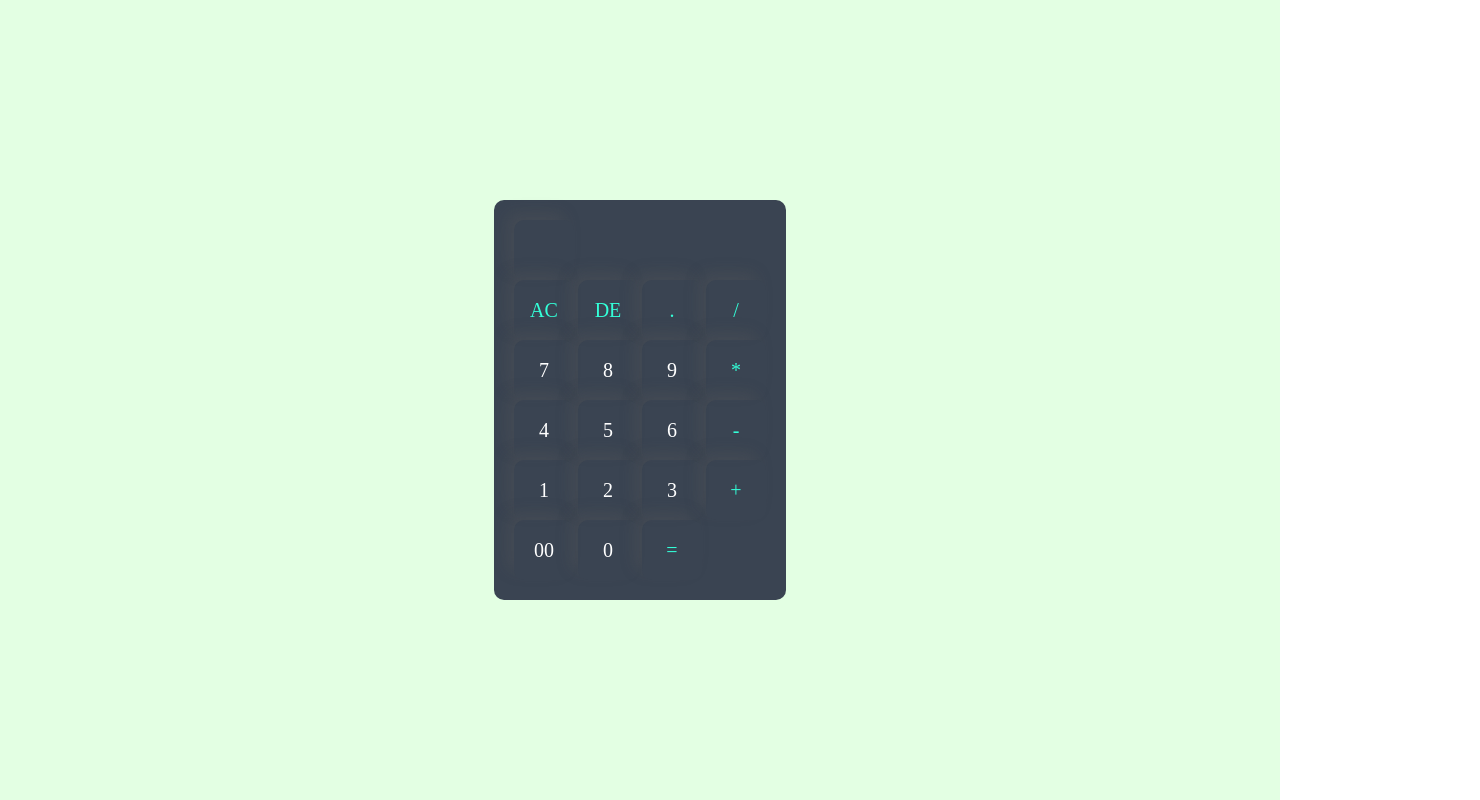
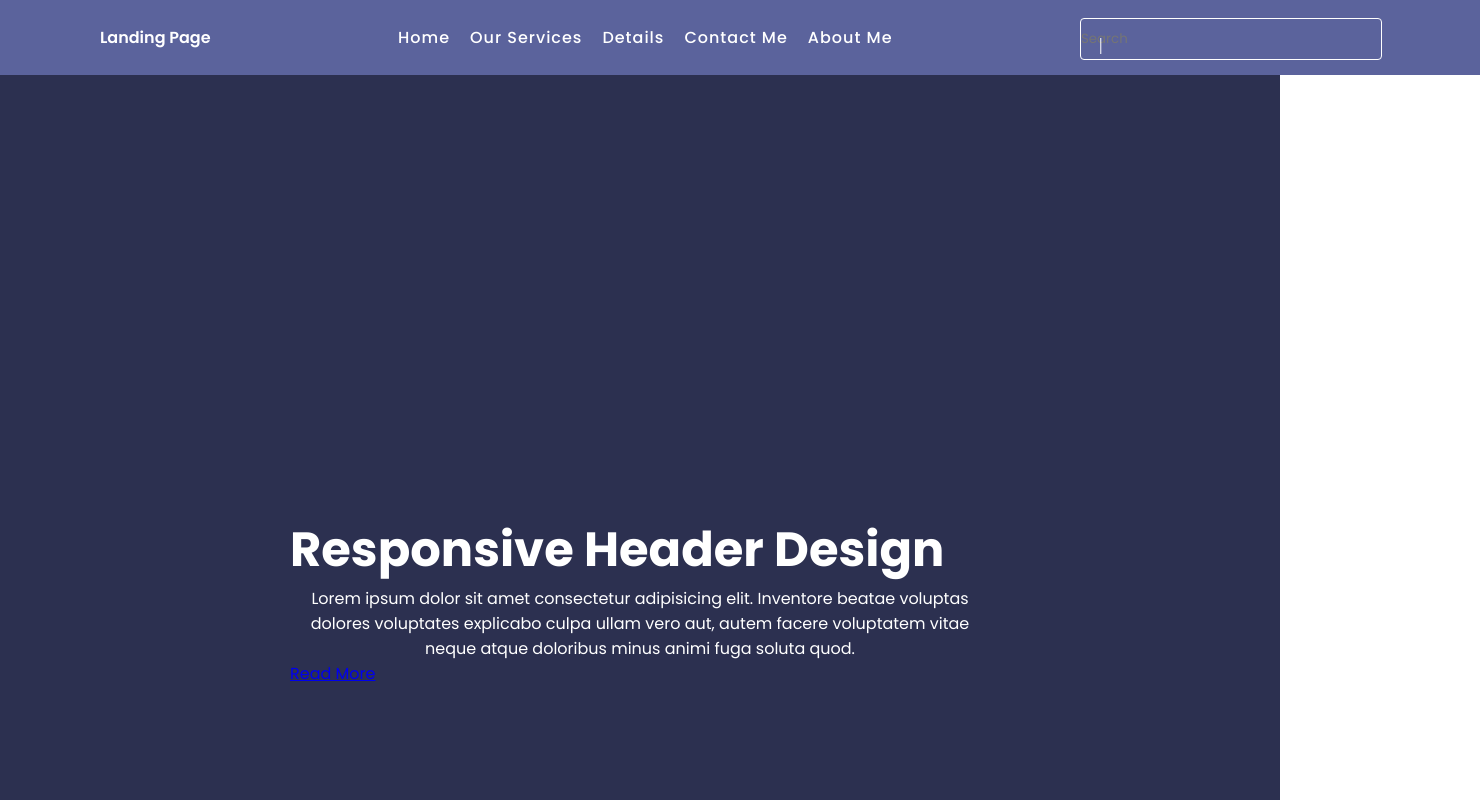
Before and after one commit to prashastisinha172/oasis-Infobyte, a plain HTML site: page index.html in a window 1280 px wide. Shown: the top 800 px of the page, 1480 px wide, since content can reach past the window. Drawn offline with Linux system fonts and the light colour scheme.

Commit message:
Add files via upload

```diff
--- a/index.html
+++ b/index.html
@@ -4,104 +4,277 @@
     <meta charset="UTF-8">
     <meta name="viewport" content="width=device-width, initial-scale=1.0">
     <title>Document</title>
+    <link rel="stylesheet" href="https://cdn.jsdelivr.net/npm/@fortawesome/fontawesome-free@6.4.2/css/fontawesome.min.css" integrity="sha384-BY+fdrpOd3gfeRvTSMT+VUZmA728cfF9Z2G42xpaRkUGu2i3DyzpTURDo5A6CaLK" crossorigin="anonymous">
 </head>
 <style>
-    *{
-        margin:0;
-        padding:0;
-        font-family:'poppins','sans-serif';
-        box-sizing:border-box;
+    @import url('https://fonts.googleapis.com/css?family=Poppins:200,300,400,500,600,700,800,900&display=swap');
+    *
+    {
+        margin: 0;
+        padding: 0;
+        font-family: 'Poppins',sans-serif;
     }
+    header{
+        position: absolute;
+        top:0;
+        left: 0;
+        width: 100%;
+        display: flex;
+        justify-content: space-between;
+        align-items: center;
+        padding: 15px 100px;
+        z-index: 10;
+        background: #5b639c;
+    }
+    header .logo{
+        position: relative
+        font-size : 1.5em;
+        color : #fff;
+        text-decoration: none;
+        font-weight: 600;
+    }
+    header .navigation{
+        display: flex;
+        justify-content: center;
+        flex-wrap: wrap;
+        margin: 10px 0;
+    }
+    header .navigation li{
+        list-style: none;
+        margin: 0 10px;
+    }
+    header .navigation li a{
+        color:#fff;
+        text-decoration: none;
+        font-weight: 500;
+        letter-spacing: 1px;
+    }
+    header .navigation li a:hover{
+        color:#ffeb3b;
+    }
+    header .search{
+         position: relative;
+         width: 300px;
+         height: 40px;
 
-        .container{
-            width: 100;
-            height: 100vh;
-            background: #e3ffe3;
+    }
+    header .search input{
+        position: absolute;
+        top: 0;
+        left: 0;
+        width: 100%;
+        height: 100%;
+        color: #fff;
+        background: transparent;
+        outline: none;
+        border: 1px solid #fff;
+        border-radius: 4px;
+    }
+    header .search .fa-search{
+        position: absolute;
+        top: 50%;
+        transform: translate(-50%);
+        left: 10px;
+        color: #fff;
+        border-right: 1px solid #fff;
+        padding-right:10px ;
+    }
+    .banner{
+        background: #2c3050;
+        padding: 200px 100px 100px;
+        min-height: 100vh;
+        display: flex;
+        justify-content: center;
+        align-items: center;
+    }
+    .banner .content{
+        max-width: 700px;
+    }
+    .banner .content h2{
+        font-size: 3em;
+        color: #fff;
+    }
+    .banner .content p{
+        font-size: 1em;
+        color: #fff;
+    }
+    .banner.content a{
+        display: inline-block;
+        background: #fff;
+        color: #434978;
+        padding: 8px 20px;
+        text-decoration: none;
+        font-weight: 600;
+        margin-top: 20px;
+
+    }
+    .banner .image{
+        filter: invert(1);
+        max-width: 400px;
+        margin-left: 50px;
+    }
+    @media(max-width:991px){
+        header{
+            padding: 10px 20px;
+            flex-direction:column ;
+        }
+        .banner{
+            padding:150px 20px 50px;
+            flex-direction: column-reverse;
+        }
+        .banner .image{
+            filter:invert(1);
+            max-width: 400px;
+            margin-left: 0;
+        }
+    }
+    .work{
+            display: grid;
+            grid-template-columns: repeat(auto-fit,minmax(320px,1fr));
+            gap: 40px;
+
+         }
+         .card:hover{
+            transform: scale(1.04);
+         }
+         .card{
+            max-width: 420px;
+            height: 400px;
+            border-radius: 10px;
+            box-shadow: 5px 5px 5px rgba(1,1,1,0.2);
+            transition: 0.22s;
+            text-align: center;
+            line-height: 3.5em;
+            gap: 20px;
+         }
+         .grid_item{
             display: flex;
+            justify-content: center;
             align-items: center;
-            justify-content: center;
+         }
+         .text-container{
+            display: flex;
+            grid-template-columns: repeat(auto-fit,minmax(320px,1fr));
+
+         }
+         .contact{
+            background-color: rgb(82, 114, 159);
+         }
+         .contact,p{
+            margin: bottom;
+            text-align: center;
+         }
+         .contact.h2{
+            color: black;
+         }
+         .about,h2{
+            color: black;
+         }
+         .about,p{
+            margin: bottom;
+            text-align: center;
+         }
+
+         .about{
+            background-color: rgb(100, 100, 169);
+         }
+        .h1{
+            border-left: burlywood;
+            background-color: lightslategray;
         }
-        .calculator{
-            background: #3a4452;
-            padding: 20px;
-            border-radius: 10px;
+        .work{
+            background-color: ;
         }
 
-        .calculator form input{
-            border:0;
-            outline: 0;
-            width:60px;
-            height:60px;
-            border-radius: 10px;
-            box-shadow: -8px -8px 15px rgba(255, 255, 255, 0.1),-8px -8px 15px rgba(0, 0, 0, 0.2);
-            background: transparent;
-            font-size: 20px;
-            color: #fff;
-            cursor: pointer;
-        }
-        .form.display{
-          display: flex;
-          justify-content: flex-end;
-          margin: 20px 0;
-        }
-        .form.display input{
-            text-align: right;
-            flex: 1;
-            font-size: 45px;
-            box-shadow: none;
-        }
-        .form input .equal{
-            width: 145px;
-        }
-        form input.operator{
-         color:#33ffd8;
-        }
 
 </style>
 <body>
-  <div class="container">
-   <div class="calculator">
-    <form>
-        <div class="display">
-            <input type="text" name="display">
+    <header>
+        <a href="#" class="logo">Landing Page</a>
+        <ul class="navigation">
+          <li><a href="#">Home</a></li>
+          <li><a href="#">Our Services</a></li>
+          <li><a href="#">Details</a></li>
+          <li><a href="#">Contact Me</a></li>
+          <li><a href="#">About Me</a></li>
+
+        </ul>
+        <div class="search">
+        <input type="text" placeholder="Search">
+        <i class="fa fa-search" aria-hidden="true"></i>
         </div>
-        <div>
-            <input type="button" value="AC" onclick="display.value='' " class="operator">
-            <input type="button" value="DE" onclick="display.value=display.value.toString().slice(0,-1) " class="operator">
-            <input type="button" value="." onclick="display.value+='.' " class="operator">
-            <input type="button" value="/" onclick="display.value+='/' " class="operator">
+    </header>
+
+
+      <div class="banner">
+        <div class="content">
+            <h2>Responsive Header Design</h2>
+            <p>Lorem ipsum dolor sit amet consectetur adipisicing elit. Inventore beatae voluptas dolores voluptates explicabo culpa ullam vero aut, autem facere
+                voluptatem vitae neque atque doloribus minus animi fuga soluta quod.</p>
+             <a href="#">Read More</a>
+        </div>
+        <img src="" class="">
+
+      </div>
+      <a href="#" >Our Services</a>
+      <section class="work">
+
+        <div class="grid_item">
+        <div class="card">
+            <div class="image_container">
+                <img src="images.jpg" alt="web developer"/>
+            </div>
+            <div class="card_content">
+                <h3>web development</h3>
+                <p>Have good idea about the content and expertice in it. </p>
+            </div>
+        </div>
+        </div>
+        <div class="grid_item">
+        <div class="card">
+            <div class="image_container">
+                <img src="download.jpg" alt="app developer"/>
+            </div>
+            <div class="card_content">
+                <h3>App development</h3>
+                <p>Have good idea about the content and expertice in it. </p>
+
+            </div>
+        </div>
+        </div>
+        <div class="grid_item">
+        <div class="card">
+            <div class="image_container">
+                <img src="download (1).jpg" alt="UI/UX design"/>
+            </div>
+            <div class="card_content">
+                <h3>UI/UX design</h3>
+                <p>Have good idea about the content and expertice in it. </p>
+
+            </div>
+        </div>
+        </div>
+    </section>
+    <section>
+        <a href="#">Details</a>
+        <div class="text-container">
+        <div class="contact">
+            <h2>Contact Me</h2>
+            <p>You can hire me for any requirement or any type of job or freelancing purpose.</p>
+        <a href="#">Contact Me</a>
 
         </div>
-        <div>
-            <input type="button" value="7" onclick="display.value+='7' ">
-            <input type="button" value="8" onclick="display.value+='8' ">
-            <input type="button" value="9" onclick="display.value+='9' ">
-            <input type="button" value="*" onclick="display.value+='*' " class="operator">
+        <div class="about">
+            <h2>About Me</h2>
+            <p>You can hire me for any requirement or any type of job or freelancing purpose.</p>
+            <p>You can hire me for any requirement or any type of job or freelancing purpose.</p>
+            <a href="#">About</a>
 
         </div>
-        <div>
-            <input type="button" value="4" onclick="display.value+='4' ">
-            <input type="button" value="5" onclick="display.value+='5' ">
-            <input type="button" value="6" onclick="display.value+='6' ">
-            <input type="button" value="-" onclick="display.value+='-' " class="operator">
-
         </div>
-        <div>
-            <input type="button" value="1" onclick="display.value+='1' ">
-            <input type="button" value="2" onclick="display.value+='2' ">
-            <input type="button" value="3" onclick="display.value+='3' ">
-            <input type="button" value="+" onclick="display.value+='+' " class="operator">
-
-        </div>
-        <div>
-            <input type="button" value="00" onclick="display.value+='00' ">
-            <input type="button" value="0" onclick="display.value+='0' ">
-            <input type="button" value="=" onclick ="display.value=eval(display.value)"class="equal operator" >
+    </section>
 
 
-        </div>
-    </form>
-   </div>
-  </div>
+
 </body>
 </html>
```
